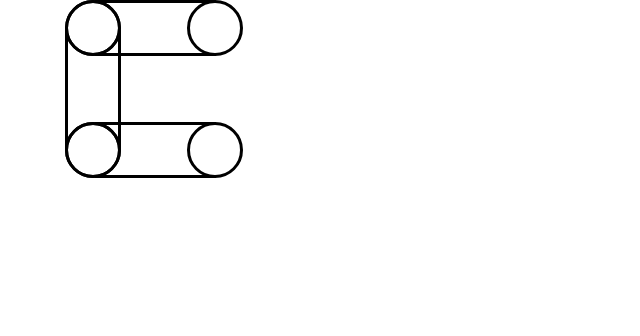
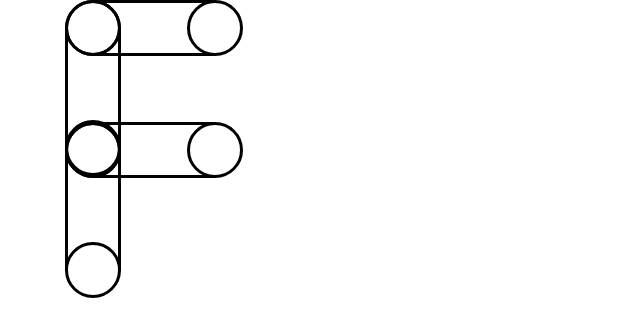
Before and after one commit to yeseniaz/interactive2, a plain HTML site: page typeface.html in a window 1280 px wide. Shown: the whole page, without its empty margins (0-640 px from the left). Drawn offline with Linux system fonts and the light colour scheme.

Commit message:
Update typeface.html

```diff
--- a/typeface.html
+++ b/typeface.html
@@ -54,6 +54,19 @@
       </div>
     </div>
 
+    <div class="bar" style="top:120px; left:121px; transform: rotate(90deg)">
+      <div class="circle">
+      </div>
+
+      <div class="line">
+      </div>
+
+      <div class="circle2">
+      </div>
+
+      <div class="line2">
+      </div>
+    </div>
 
 
 </div>
```
